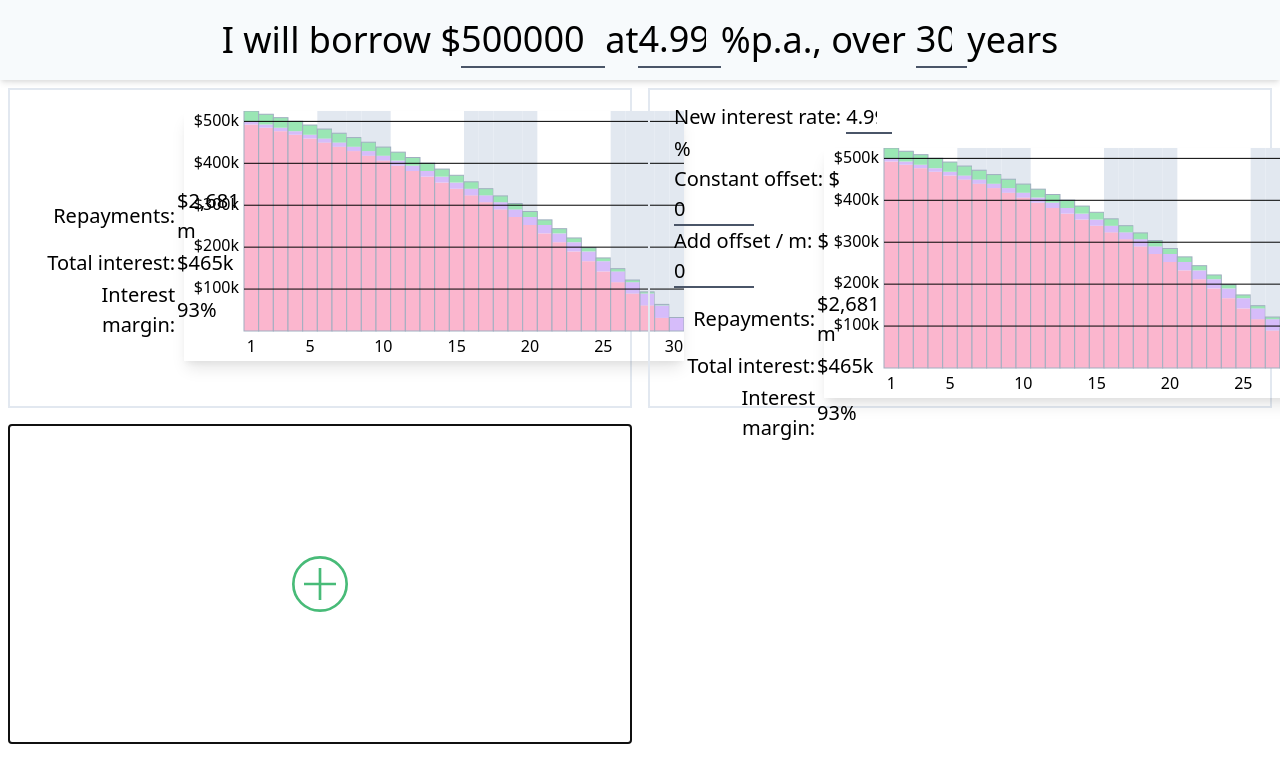
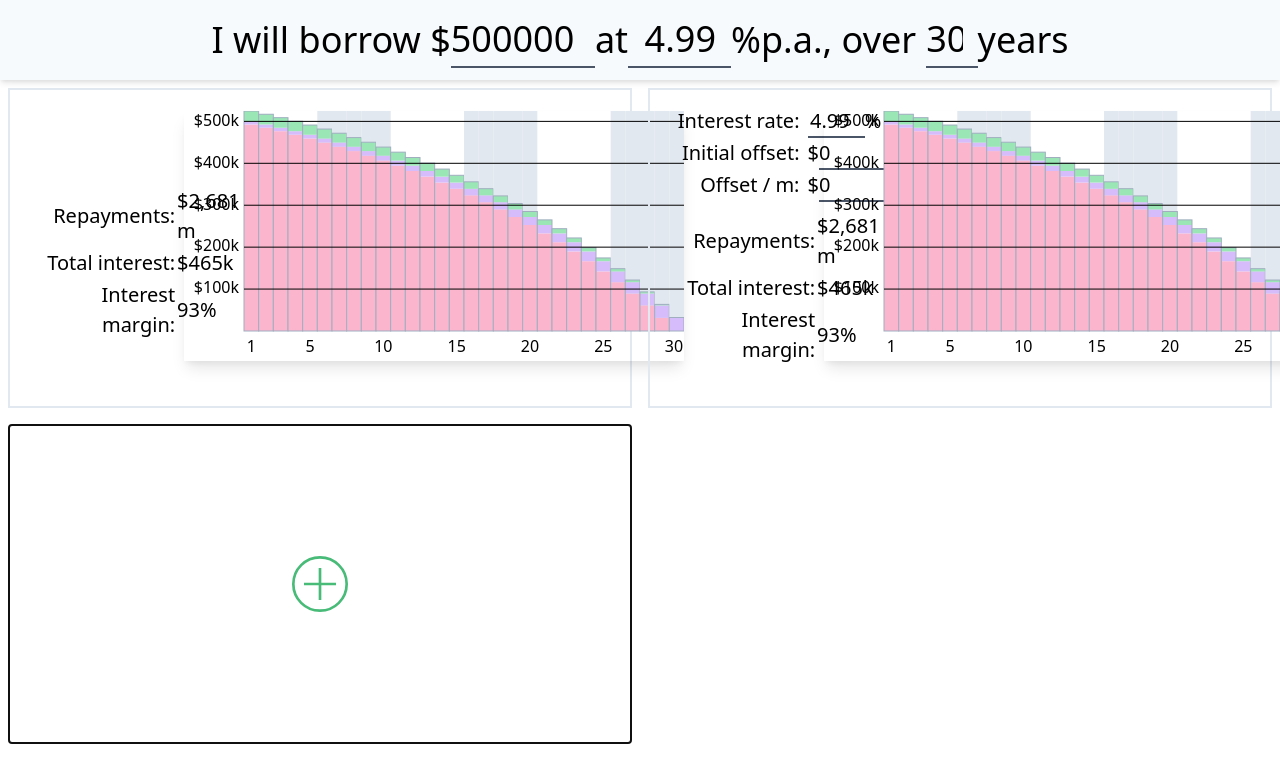
Before and after one commit to camjackson/whatif.mortgage, a React (Create React App) app: page / in a window 1280 px wide. Both pictures are taken after a click on the button "Add scenario". Shown: the top 782 px of the page. Built offline with nearby package versions, Linux system fonts and the light colour scheme.

Commit message:
More improvements to text layout/alignment

```diff
--- a/src/form/Inputs.tsx
+++ b/src/form/Inputs.tsx
@@ -26,7 +26,7 @@ export const InterestRateInput = ({ style = {}, ...props }) => (
     min="0.01"
     max="99"
     step="0.01"
-    style={{ width: '4ch', textAlign: 'right', ...style }}
+    style={{ width: '5ch', textAlign: 'right', ...style }}
     {...props}
   />
 );
--- a/src/scenario/ScenarioInputs.tsx
+++ b/src/scenario/ScenarioInputs.tsx
@@ -8,11 +8,14 @@ type Props = {
   setValue: (key: ScenarioKey) => (event) => void;
 };
 
+const Label = props => <label className="justify-self-end mr-2" {...props} />;
+
 const ScenarioInputs: FC<Props> = ({ baseScenario, scenario, setValue }) => (
-  <form noValidate style={{ gridArea: 'form' }} className="flex flex-col">
-    <label>
-      New interest rate:{' '}
+  <form noValidate style={{ gridArea: 'form' }} className="grid cols-auto-auto">
+    <Label htmlFor="thingy">Interest rate: </Label>
+    <span>
       <InterestRateInput
+        id="thingy"
         value={
           scenario.annualInterestRate !== undefined
             ? scenario.annualInterestRate
@@ -21,21 +24,25 @@ const ScenarioInputs: FC<Props> = ({ baseScenario, scenario, setValue }) => (
         onChange={setValue(ScenarioKey.annualInterestRate)}
       />
       %
-    </label>
-    <label>
-      Constant offset: $
+    </span>
+    <Label htmlFor="thingy">Initial offset:</Label>
+    <span>
+      $
       <LoanAmountInput
+        id="thingy"
         value={scenario.constantOffsetAmount || 0}
         onChange={setValue(ScenarioKey.constantOffsetAmount)}
       />
-    </label>
-    <label>
-      Add offset / m: $
+    </span>
+    <Label htmlFor="thingy">Offset / m:</Label>
+    <span>
+      $
       <LoanAmountInput
+        id="thingy"
         value={scenario.monthlyOffsetIncrement || 0}
         onChange={setValue(ScenarioKey.monthlyOffsetIncrement)}
       />
-    </label>
+    </span>
   </form>
 );
 
--- a/src/styles/index.css
+++ b/src/styles/index.css
@@ -18,6 +18,10 @@
   display: grid;
 }
 
+.cols-auto-auto {
+  grid-template-columns: auto auto;
+}
+
 .cols-50-50 {
   grid-template-columns: 50% 50%;
 }
@@ -28,6 +32,10 @@
 
 .justify-items-center {
   justify-items: center;
+}
+
+.justify-self-end {
+  justify-self: end;
 }
 
 /* SVG-related utils */
```
Also changed, not shown: 1 other file (tests, documents, lock files or other folders).
